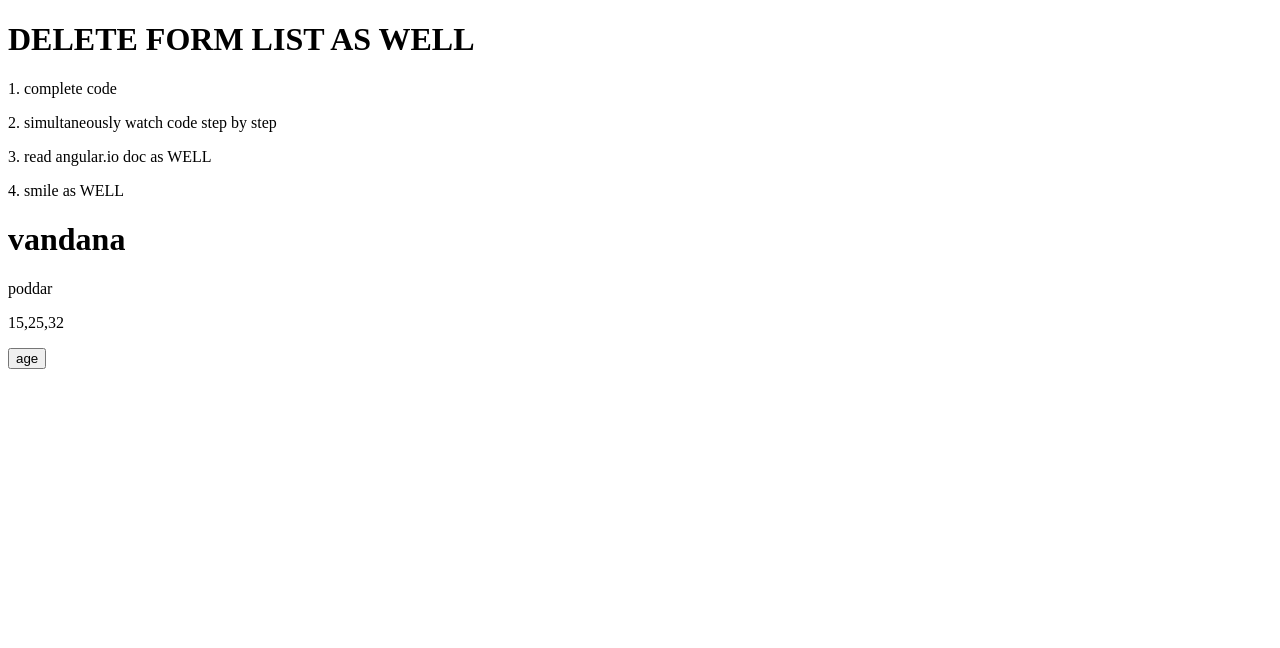
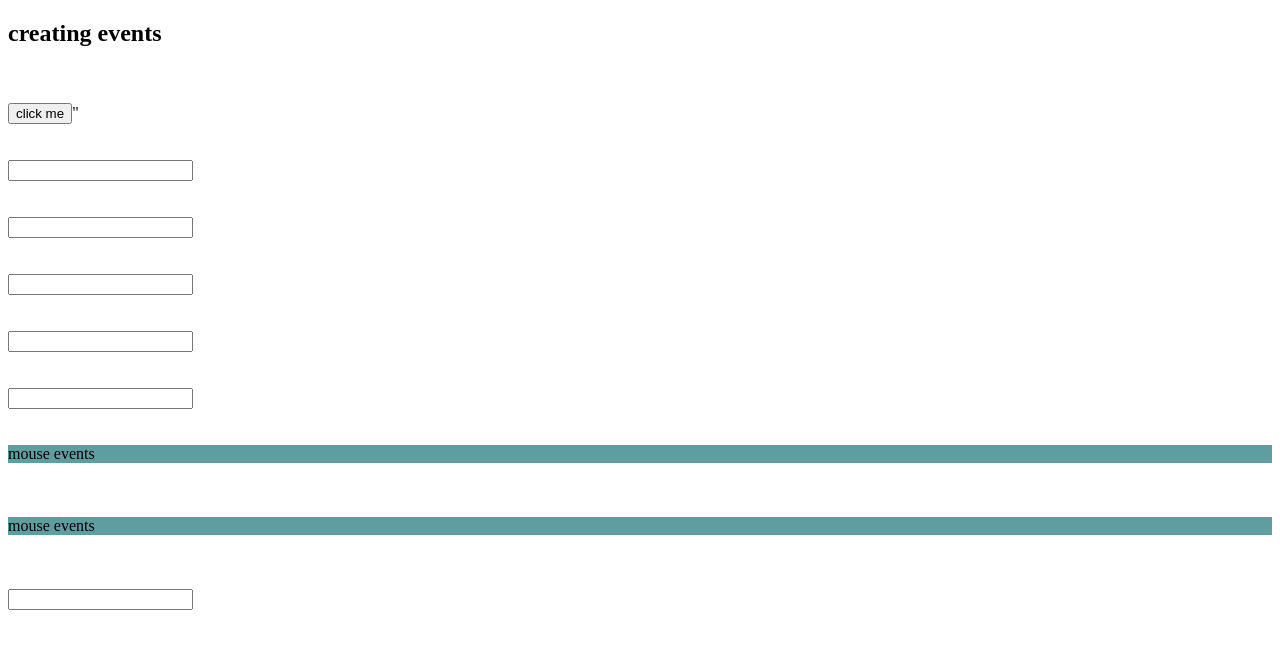
Before and after one commit to vandana-poddar/todo_list, an Angular app: page / in a window 1280 px wide. Shown: the top 648 px of the page. Built offline with nearby package versions, Linux system fonts and the light colour scheme.

Commit message:
crated few events in app.component.html file

```diff
--- a/src/app/about/bio/bio.component.html
+++ /dev/null
@@ -1,4 +0,0 @@
-<h1>vandana</h1>
-<p>poddar</p>
-<p>{{arr}}</p>
-<button (click)="getage('rdj')">age</button>
--- a/src/app/about/bio/bio.component.ts
+++ /dev/null
@@ -1,21 +0,0 @@
-import { Component, OnInit } from '@angular/core';
-import { Observable } from 'rxjs';
-
-@Component({
-  selector: 'app-bio',
-  templateUrl: './bio.component.html',
-  styleUrls: ['./bio.component.css']
-})
-export class BioComponent implements OnInit {
-
-  constructor() { }
-
-  ngOnInit(): void {
-  }
-  getage(name:any)
-  {
-   alert(name)
- }
-arr = ['15,25,32']
-
-}
--- a/src/app/app.component.html
+++ b/src/app/app.component.html
@@ -1,15 +1,43 @@
-<div>
 
-<h1> DELETE FORM LIST AS  WELL</h1>
-
-
-<p>
-1. complete code </p>
-<p>2. simultaneously watch code step by step</p>
-<p>3. read angular.io doc as WELL</p>
-<p> 4. smile as WELL
-
-</p>
+<h2>creating events</h2>
+<br>
+<br>
+<button (click) = "eventcollection('age:21')">click me</button>"
+<br>
+<br>
+<br>
+<input type="text" />
+<br>
+<br>
+<br>
+<input type="text" #box (keyup)="eventcollection(box.value)" />
+<br>
+<br>
+<br>
+<input type="text" #box (keyup.enter)="eventcollection(box.value)" />
+<br>
+<br>
+<br>
+<input type="text" #box (keyup.space)="eventcollection(box.value)" />
+<br>
+<br>
+<br>
+<input type="text" #box (keydown.enter)="eventcollection(box.value)" />
+<br>
+<br>
+<br>
+<div (mouseover)="eventcollection('mouse in')"
+ style = "background-color: cadetblue;">
+ mouse events
 </div>
-
-<app-bio></app-bio>
+<br>
+<br>
+<br>
+<div (mouseleave)="eventcollection('mouse out')"
+ style = "background-color: cadetblue;">
+ mouse events
+</div>
+<br>
+<br>
+<br>
+<input type="text" (blur) ="eventcollection(box.value)" />
--- a/src/app/app.component.ts
+++ b/src/app/app.component.ts
@@ -7,6 +7,7 @@ import { Component } from '@angular/core';
 })
 export class AppComponent {
   title = 'todolist';
-
-
+  eventcollection(event :any){
+    alert(event)
+  }
 }
--- a/src/app/app.module.ts
+++ b/src/app/app.module.ts
@@ -3,7 +3,7 @@ import { BrowserModule } from '@angular/platform-browser';
 
 import { AppRoutingModule } from './app-routing.module';
 import { AppComponent } from './app.component';
-import {AboutModule} from './about/about.module';
+
 
 
 @NgModule({
@@ -14,7 +14,7 @@ import {AboutModule} from './about/about.module';
   imports: [
     BrowserModule,
     AppRoutingModule,
-    AboutModule
+
   ],
   providers: [],
   bootstrap: [AppComponent]
```
Also changed, not shown: src/app/about/about.module.ts (deleted, +0 -18 lines), src/app/about/bio/bio.component.css (deleted), 1 other file (tests, documents, lock files or other folders).
